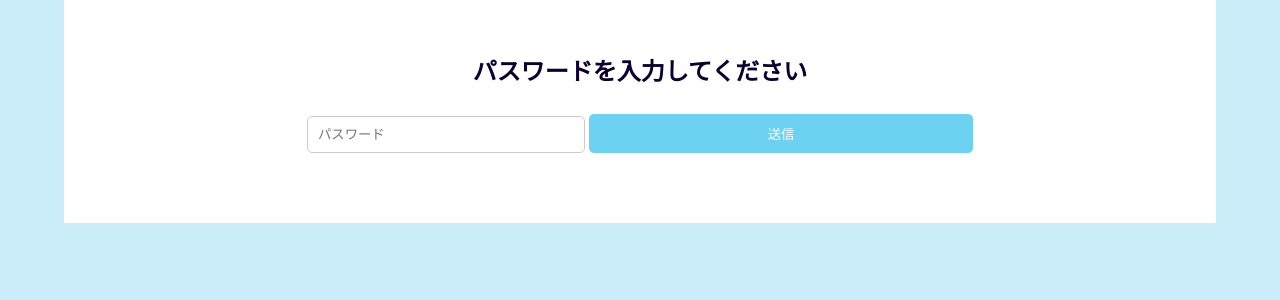
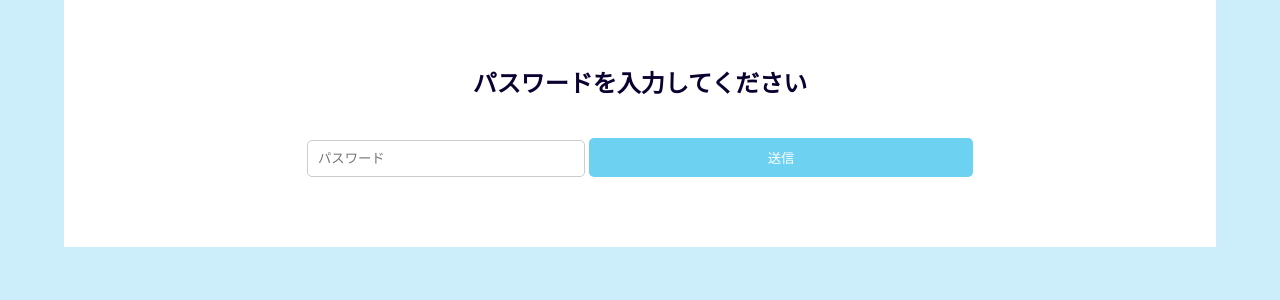
Before and after one commit to oganes-son/random_aochart, a Flask app: page / in a window 1280 px wide. Shown: the top 300 px of the page. Run offline with Flask 3, Linux system fonts and the light colour scheme.

Commit message:
Update 1031

```diff
--- a/static/styles.css
+++ b/static/styles.css
@@ -9,7 +9,8 @@ body {
     padding: 0;
     display: flex;
     justify-content: center;
-    line-height: 1; /* 行間の余白を調整 */
+    line-height: 2; /* 行間の余白を調整 */
+    margin-bottom: 20px; /* 行ごとの余白を追加 */
 }
 
 .outer-container {
```
Also changed, not shown: static/script.js (+0 -22 lines), 1 other file.
